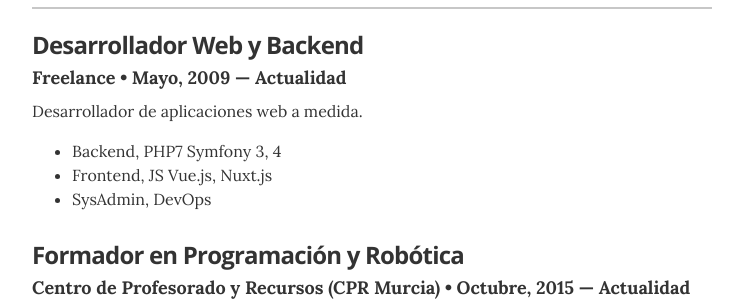
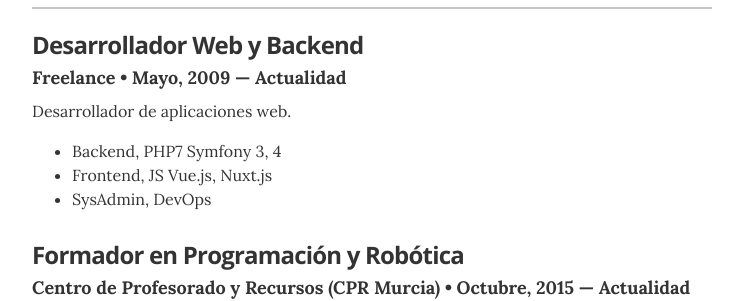
Before and after one commit to migueabellan/migueabellan.github.io, a Jekyll site: the page built from index.html, in a window 1280 px wide and 900 px high, scrolled down 397 px. Shown: the part 159-460 px from the top of the window, without its empty margins (268-1011 px from the left). Built offline with Jekyll 4.4.1, drawn with Linux system fonts in a browser that asks for light colours.

Commit message:
Update experience.yml

```diff
--- a/_data/experience.yml
+++ b/_data/experience.yml
@@ -1,7 +1,7 @@
 - company: Desarrollador Web y Backend
   position: Freelance
   duration: Mayo, 2009 &mdash; Actualidad
-  summary: Desarrollador de aplicaciones web a medida. <ul class="resume-item-list"><li>Backend, PHP7 Symfony 3, 4</li><li>Frontend, JS Vue.js, Nuxt.js</li><li>SysAdmin, DevOps</li></ul>
+  summary: Desarrollador de aplicaciones web. <ul class="resume-item-list"><li>Backend, PHP7 Symfony 3, 4</li><li>Frontend, JS Vue.js, Nuxt.js</li><li>SysAdmin, DevOps</li></ul>
 
 - company: Formador en Programación y Robótica
   position: Centro de Profesorado y Recursos (CPR Murcia)
```
